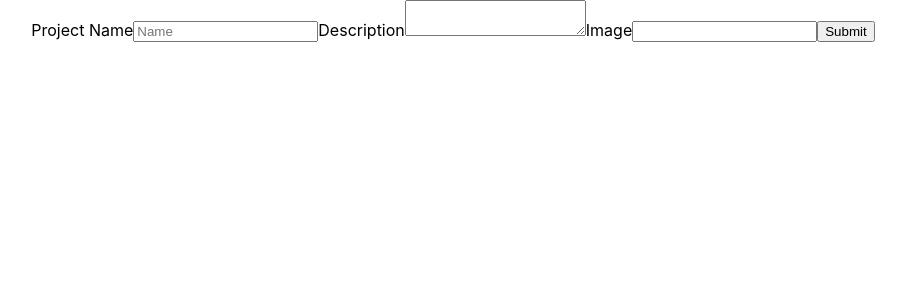
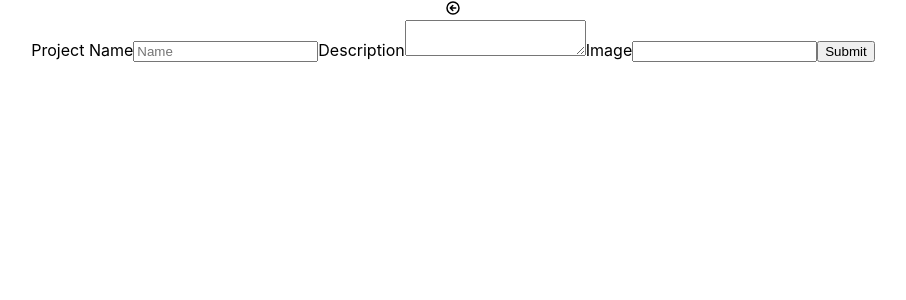
Before and after one commit to RohanPursuit/HobbyBoard, a React (Create React App) app in the folder frontend/: page /projects/new in a window 1280 px wide. Shown: the top 300 px of the page, without its empty margins (187-1093 px from the left). Built offline with nearby package versions, Linux system fonts and the light colour scheme; no server answers.

Commit message:
import backButton component into App.js

```diff
--- a/frontend/src/App.js
+++ b/frontend/src/App.js
@@ -7,6 +7,7 @@ import New from "./pages/New";
 import AllProjects from "./pages/AllProjects";
 import ProjectDetails from "./pages/ProjectDetails";
 import NavBar from "./components/common/NavBar";
+import BackButton from "./components/common/BackButton";
 
 function App() {
   const [res, setRes] = useState("Loading...");
@@ -24,6 +25,7 @@ function App() {
   return (
     <div className="App">
       <main>
+        <BackButton/>
         <Routes>
           <Route
             exact
```
